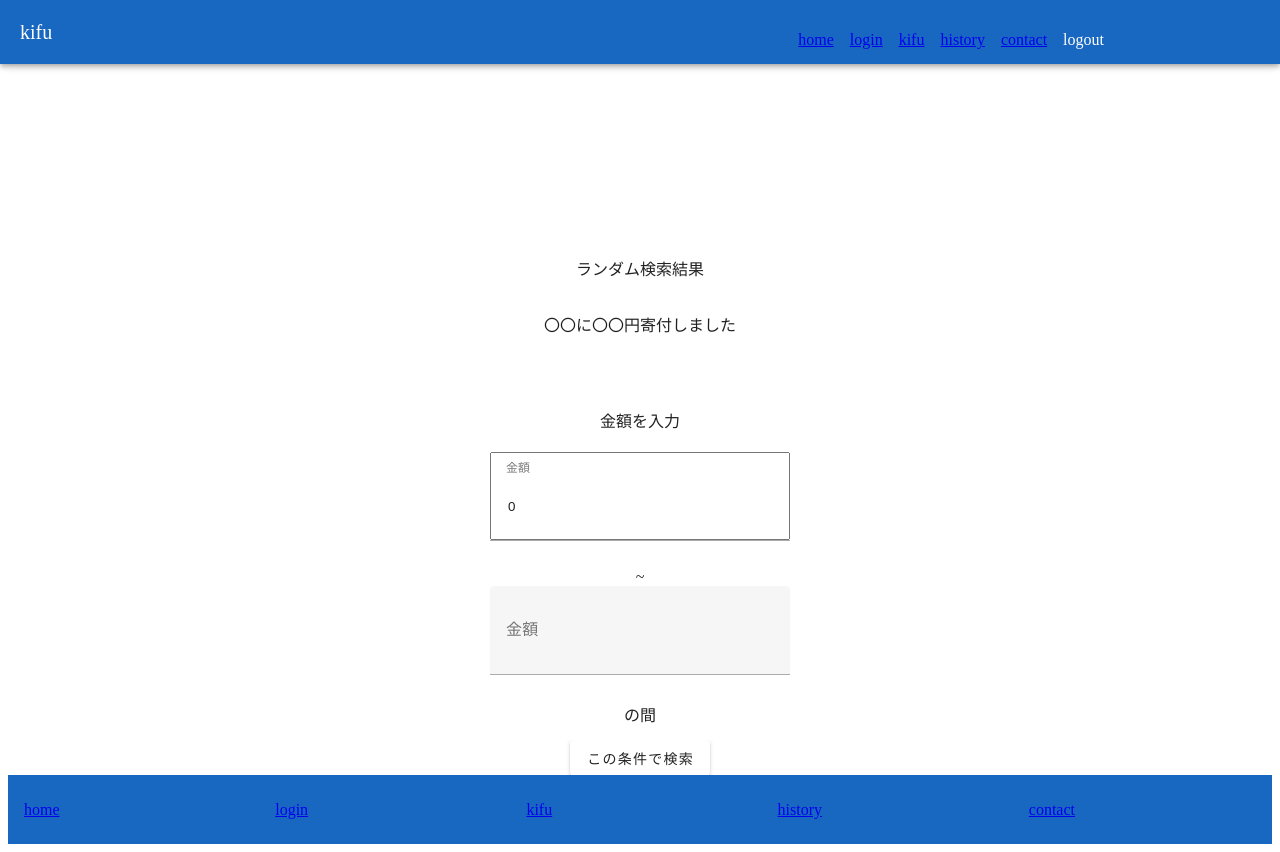
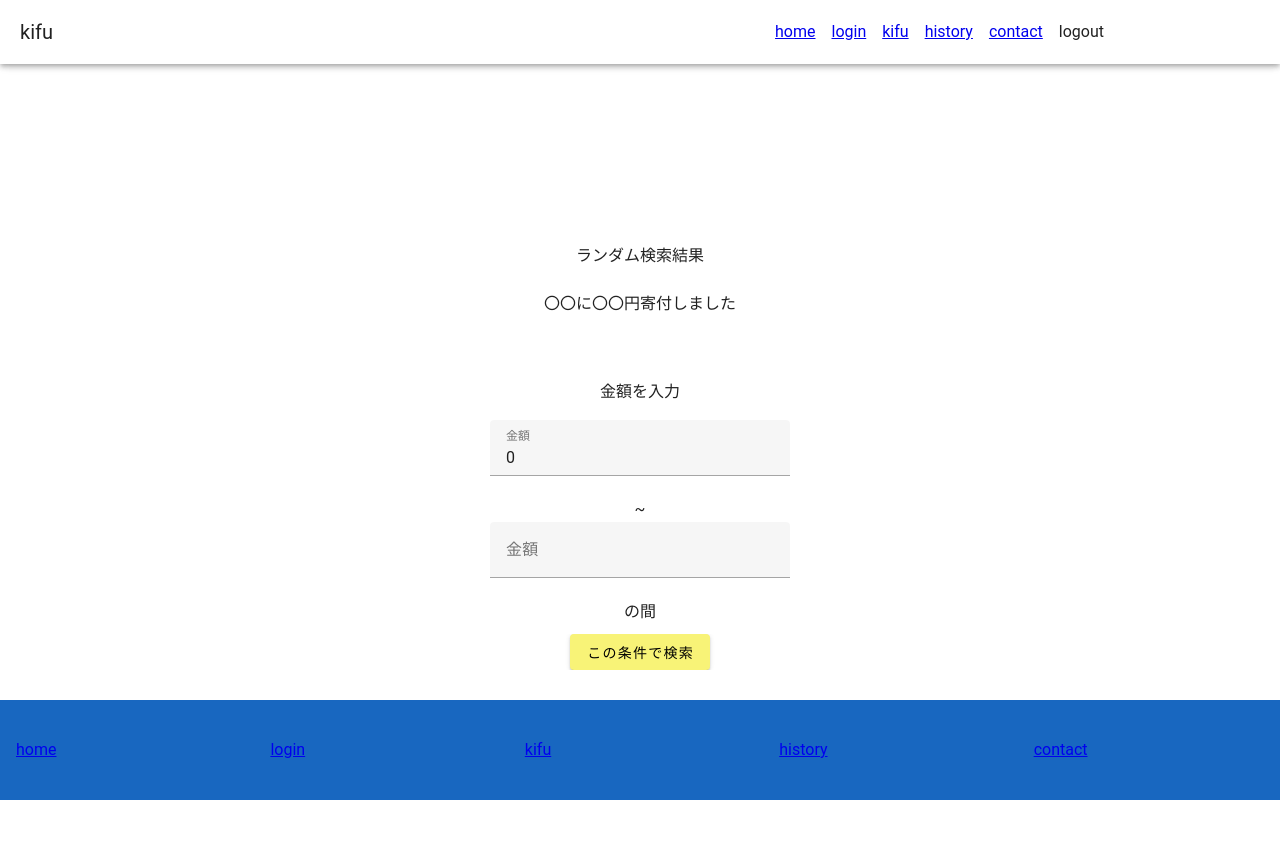
Before and after one commit to ryo0705s/kifu, a Nuxt app: page /kifu/create in a window 1280 px wide. After the commit the page ends 800 px from the top, so only its background shows below. Built offline with nearby package versions, Linux system fonts and the light colour scheme.

Commit message:
feat: scssファイルを分割、カスタムテーマを設定し、色を事前に登録

```diff
--- a/assets/scss/_colors.scss
+++ b/assets/scss/_colors.scss
@@ -1,14 +1,7 @@
 $primary: #e5f3f9;
 $secondary: #8fd5eb;
-$font-size: 10px;
-
-ul {
-  display: flex;
-  justify-content: flex-end;
-  margin-bottom: 0;
-  margin-right: 10rem;
-  li {
-    list-style: none;
-    margin-right: 1rem;
-  }
-}
+$black: #514c4c;
+$yellow: #f8f377;
+$cream: #f9facb;
+$gray: #d9d9d9;
+$white: #ffffff;
--- /dev/null
+++ b/assets/scss/_styles.scss
@@ -0,0 +1,11 @@
+$font-size: 10px;
+ul {
+  display: flex;
+  justify-content: flex-end;
+  margin-bottom: 0;
+  margin-right: 10rem;
+  li {
+    list-style: none;
+    margin-right: 1rem;
+  }
+}
--- a/layouts/default.vue
+++ b/layouts/default.vue
@@ -1,6 +1,6 @@
 <template>
   <v-app>
-    <v-app-bar color="primary"
+    <v-app-bar color="$yellow"
       ><v-app-bar-title>kifu</v-app-bar-title>
       <ul>
         <li><nuxt-link to="/">home</nuxt-link></li>
--- a/nuxt.config.ts
+++ b/nuxt.config.ts
@@ -35,5 +35,9 @@
     //   },
     // },
   },
-  css: ["@/assets/scss/_colors.scss"],
+  css: [
+    "@/assets/scss/_colors.scss",
+    "@/assets/scss/_styles.scss",
+    "@/assets/scss/main.scss",
+  ],
 });
--- a/pages/kifu/create.vue
+++ b/pages/kifu/create.vue
@@ -25,7 +25,7 @@
           <div>の間</div>
         </v-list-item>
         <v-list-item
-          ><v-btn @click="addDonation">この条件で検索</v-btn>
+          ><v-btn @click="addDonation" color="yellow">この条件で検索</v-btn>
         </v-list-item>
       </v-list>
     </v-col>
--- a/pages/login/index.vue
+++ b/pages/login/index.vue
@@ -61,6 +61,14 @@
       amazon.Login.logout();
     };
 };
+const signUpOrLogin = () => {
+  switch (state.buttonName) {
+    case "ログイン":
+      return handleLogin();
+    case "登録する":
+      return handleSignUp();
+  }
+};
 </script>
 <style scoped>
 .container {
@@ -94,7 +102,7 @@
             label="password"
             v-model="state.loginInfo.password"
           ></v-text-field>
-          <v-btn @click="handleSignUp">{{ state.buttonName }}</v-btn>
+          <v-btn @click="signUpOrLogin">{{ state.buttonName }}</v-btn>
         </v-form>
       </v-col>
     </v-row>
--- a/plugins/vuetify.ts
+++ b/plugins/vuetify.ts
@@ -3,13 +3,27 @@
 import * as directives from "vuetify/directives";
 
 export default defineNuxtPlugin((nuxtApp) => {
+  const customTheme = {
+    colors: {
+      black: "#514c4c",
+      yellow: "#f8f377",
+      cream: "#f9facb",
+      gray: "#d9d9d9",
+      white: "#ffffff",
+    },
+  };
   const vuetify = createVuetify({
     ssr: false,
     components,
     directives,
     // 他の設定をここに記述していく
+    theme: {
+      defaultTheme: "customTheme",
+      themes: {
+        customTheme,
+      },
+    },
   });
-
   // Vue.js で Vuetify を使用する
   nuxtApp.vueApp.use(vuetify);
 });
```
